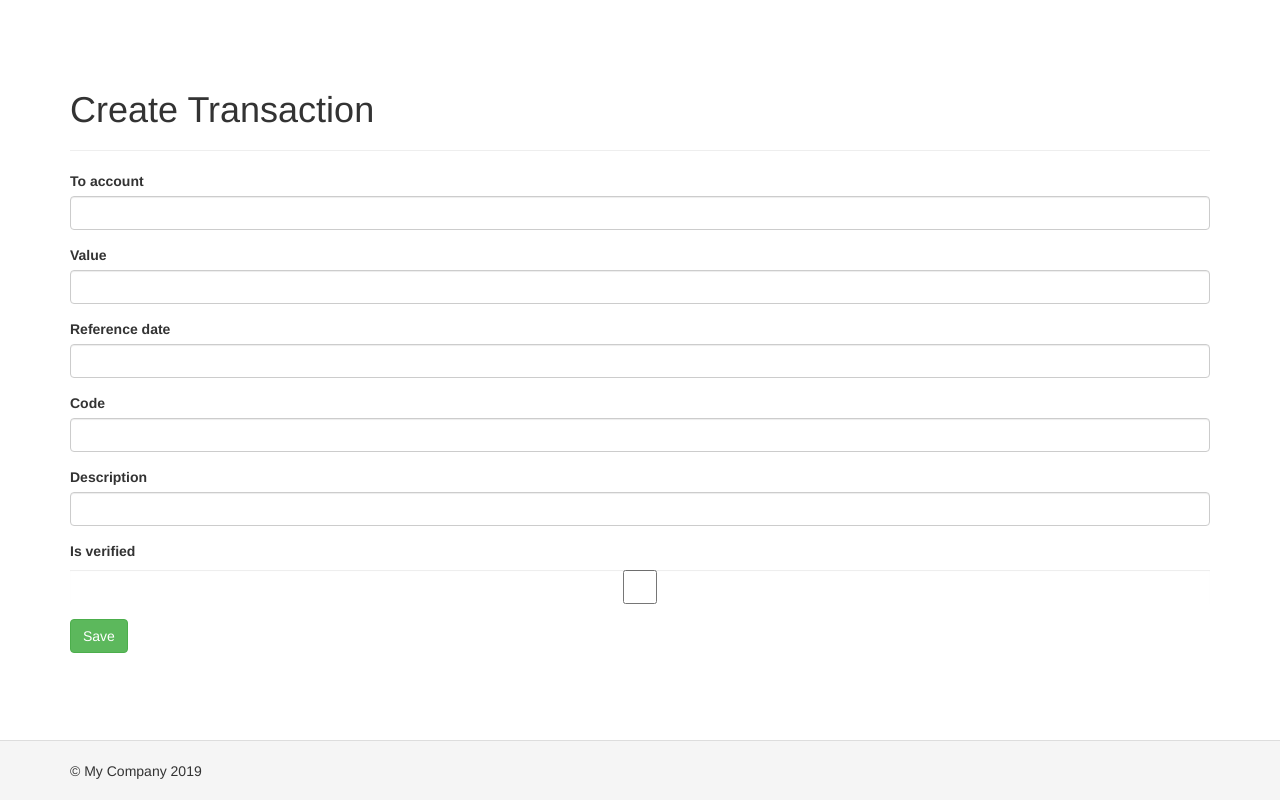
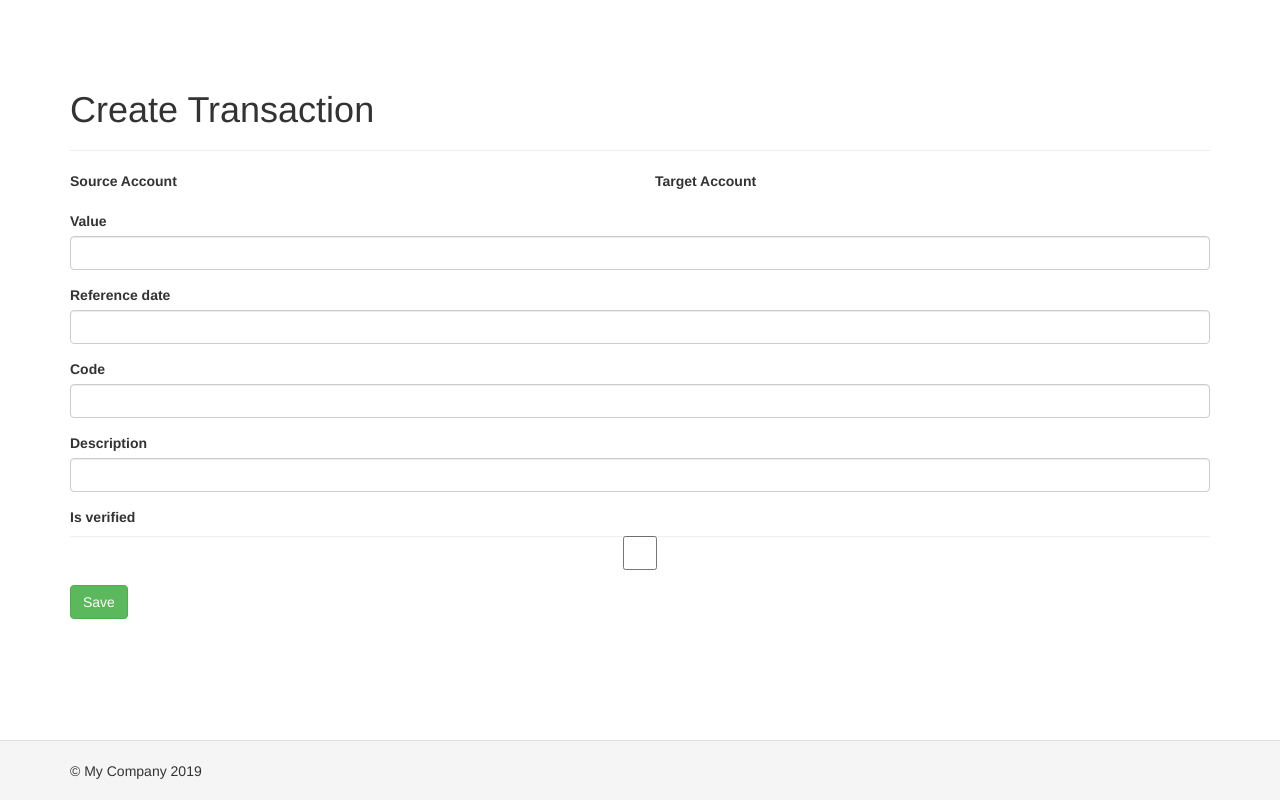
Before and after one commit to raoul2000/yii2-assoc, a Yii app: template src/views/transaction/create.php in a window 1280 px wide. Run offline with PHP 8.4 and a stand-in for Yii, Linux system fonts and the light colour scheme; the template is opened without the code that fills it, so the values that code supplies are empty; form fields are guessed from the names that the template uses; some libraries are stand-ins or nearby versions.

Commit message:
UI : review the transaction create page

```diff
--- a/src/views/transaction/_form.php
+++ b/src/views/transaction/_form.php
@@ -12,20 +12,36 @@ use yii\helpers\ArrayHelper;
 <div class="transaction-form">
 
     <?php $form = ActiveForm::begin(); ?>
-
+        <div class="row">
+            <div class="col-md-6">
+                <div class="form-group">
+                    <label class="control-label" for="from_account-selectized">Source Account</label>
                     <?= \dosamigos\selectize\SelectizeDropDownList::widget([
                         'name' => Html::getInputName($model, 'from_account_id'),
                         'value' => $model->from_account_id,
+                        'id' => 'from_account-selectized',
                         'items' => $bankAccounts,
                         'clientOptions' => [
                             // ...
                         ],
                     ]); ?>
-
-        <?php // $form->field($model, 'from_account_id')->listBox($bankAccounts, ['size'=>1])?>
-
-
-        <?= $form->field($model, 'to_account_id')->listBox($bankAccounts, ['size'=>1])?>
+                </div>
+            </div>
+            <div class="col-md-6">
+                <div class="form-group">
+                    <label class="control-label" for="to_account-selectized">Target Account</label>
+                    <?= \dosamigos\selectize\SelectizeDropDownList::widget([
+                        'name' => Html::getInputName($model, 'to_account_id'),
+                        'id' => 'to_account-selectized',
+                        'value' => $model->to_account_id,
+                        'items' => $bankAccounts,
+                        'clientOptions' => [
+                            // ...
+                        ],
+                    ]); ?>
+                </div>
+            </div>
+        </div>
 
         <?= $form->field($model, 'value')->textInput(['maxlength' => true, 'autocomplete'=>'off']) ?>
 
@@ -35,14 +51,9 @@ use yii\helpers\ArrayHelper;
 
         <?= $form->field($model, 'description')->textInput(['maxlength' => true, 'autocomplete'=>'off']) ?>
 
+        <?php if (!$model->isNewRecord):?>
             <?= $form->field($model, 'is_verified')->checkbox() ?>
-
-        <?php
-        if ($model->isNewRecord == true && isset($order) == false) {
-            echo $form->field($model, 'initial_product_id')->listBox($products, ['size'=>1]);
-            echo $form->field($model, 'initial_product_quantity')->textInput(['autocomplete'=>'off']);
-        }
-        ?>
+        <?php endif; ?>
 
         <div class="form-group">
             <?= Html::submitButton('Save', ['class' => 'btn btn-success']) ?>
--- a/src/views/transaction/create.php
+++ b/src/views/transaction/create.php
@@ -11,7 +11,22 @@ $this->params['breadcrumbs'][] = $this->title;
 ?>
 <div class="transaction-create">
 
-    <h1><?= Html::encode($this->title) ?></h1>
+    <h1>
+        <?= Html::encode($this->title) ?>
+        <?php if ($model->from_account_id != null): ?>
+            <small>Debit From <?= Html::a(
+                Html::encode($bankAccounts[$model->from_account_id]),
+                ['bank-account/view', 'id' => $model->from_account_id ],
+                ['title' => 'view bank account'])
+            ?></small>
+        <?php elseif ($model->to_account_id != null): ?>
+        <small>Credit To <?= Html::a(
+                Html::encode($bankAccounts[$model->to_account_id]),
+                ['bank-account/view', 'id' => $model->to_account_id ],
+                ['title' => 'view bank account'])
+            ?></small>
+        <?php endif; ?>
+    </h1>
     <hr/>
     <?= $this->render('_form', [
         'model' => $model,
```
Lines whose indentation alone changed are shown as unchanged.
